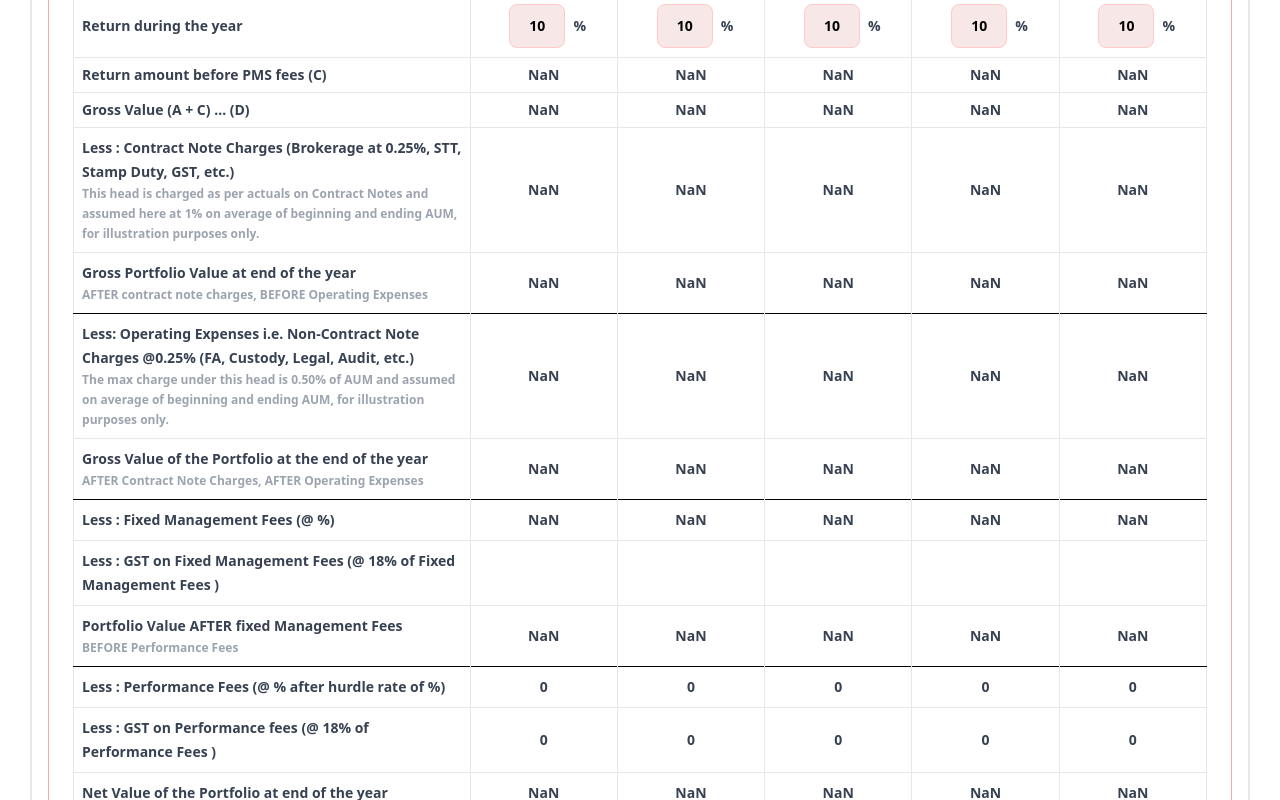
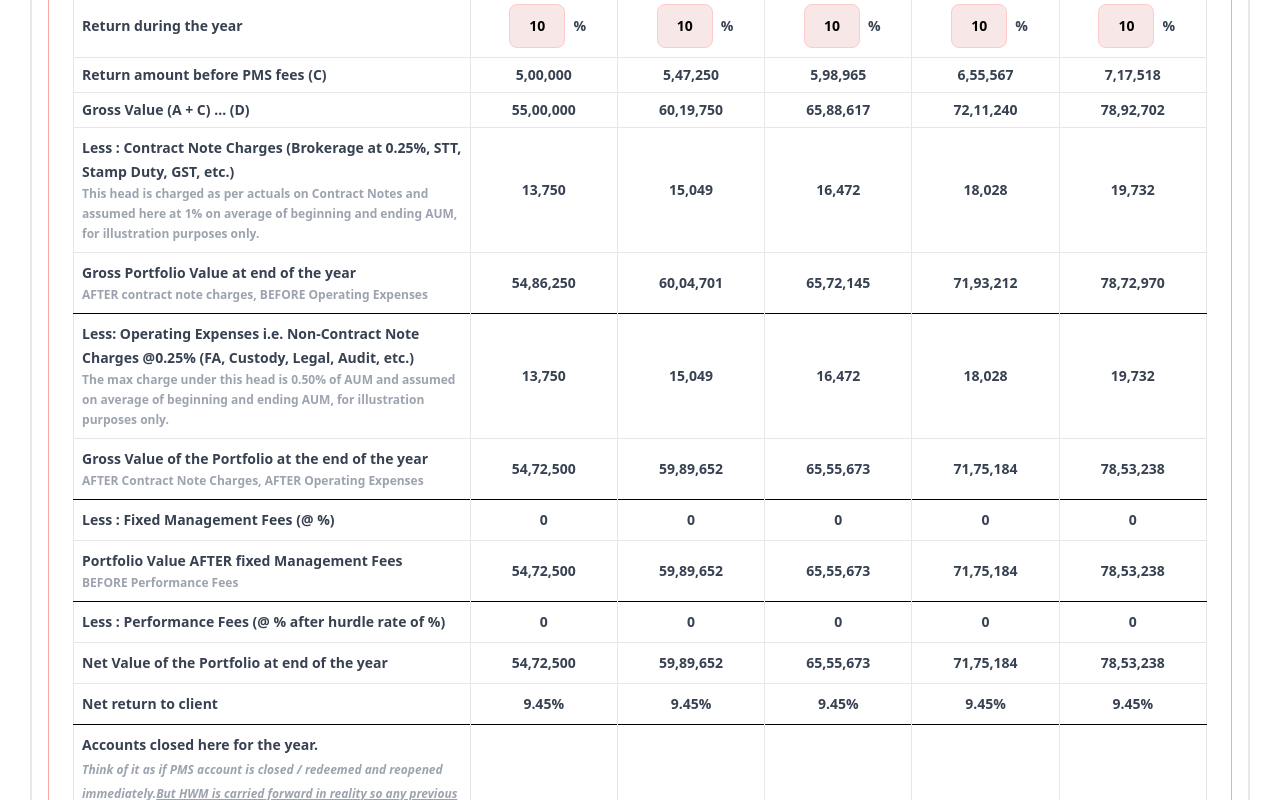
Before and after one commit to sirdroj/oms-fee-calculator, a React (Vite) app: page / in a window 1280 px wide. Shown: the part 880-1680 px from the top of the page. Built offline with nearby package versions, Linux system fonts and the light colour scheme.

Commit message:
removed gst and bug fixing

```diff
--- a/src/components/Calculator_form.jsx
+++ b/src/components/Calculator_form.jsx
@@ -39,13 +39,14 @@ const Test = () => {
     let bkFee = 0.25;
 
 
-    let MFee = parseInt(inputs.AMC)?parseInt(inputs.AMC):0;
+    // let MFee = inputs.AMC?inputs.AMC:0;
+    let MFee = parseInt(inputs.AMC)?inputs.AMC:0;
     let hRate= parseInt(inputs.hurdle_rate)?parseInt(inputs.AMC):0;
     let pFee= parseInt(inputs.Performance_fee)?parseInt(inputs.AMC):0;
 
 
     for (const year of yearList) {
-      let returnPercent=parseInt(inputs.returns[year])?parseInt(inputs.AMC):0;
+      let returnPercent=parseInt(inputs.returns[year])?inputs.returns[year]:0;
 
 
       let treturn = Math.round((tp * returnPercent) / 100);
@@ -55,8 +56,8 @@ const Test = () => {
       let custodyFee = Math.round((tgrossval * OthFee) / 100);
       let portfolioAfterCustody = portfolioAfterBrokrage - custodyFee;
       let managementFee = Math.round((portfolioAfterCustody * MFee) / 100);
-      let gstMfee = Math.round(managementFee * 0.18);
-      let portfolioafterMfee = portfolioAfterCustody - managementFee - gstMfee;
+      // let gstMfee = Math.round(managementFee * 0.18);
+      let portfolioafterMfee = portfolioAfterCustody - managementFee;
       let hurdle = Math.round((tp * hRate) / 100);
 
       let perfomanceFee = 0;
@@ -65,9 +66,9 @@ const Test = () => {
           ((portfolioafterMfee - hurdle - tp) * pFee) / 100;
         // perfomanceFee=hurdle
       }
-      let gstPerfomanceFee = perfomanceFee * 0.18;
+      // let gstPerfomanceFee = perfomanceFee * 0.18;
       let portfolioAfterPfee =
-        portfolioafterMfee - perfomanceFee - gstPerfomanceFee;
+        portfolioafterMfee - perfomanceFee ;
       let netReturn = ((portfolioAfterPfee - tp) * 100) / tp;
       newDatas[year] = {
         nav: tp,
@@ -79,10 +80,10 @@ const Test = () => {
         custodyFee: custodyFee,
         portfolioAfterCustody: portfolioAfterCustody,
         managementFee: managementFee,
-        gstMfee: gstMfee,
+        // gstMfee: gstMfee,
         portfolioafterMfee: portfolioafterMfee,
         perfomanceFee: perfomanceFee,
-        gstPerfomanceFee: gstPerfomanceFee,
+        // gstPerfomanceFee: gstPerfomanceFee,
         portfolioAfterPfee: portfolioAfterPfee,
         netReturn: netReturn,
       };
@@ -385,7 +386,7 @@ const Test = () => {
                 </td>
               ))}
             </tr>
-            <tr className="text-[14px] font-semibold border-b-[1px] 	leading-6 ">
+            {/* <tr className="text-[14px] font-semibold border-b-[1px] 	leading-6 ">
               <td className="border-l-[0px] p-2">
                 Less : GST on Fixed Management Fees (@ 18% of Fixed Management
                 Fees )
@@ -395,7 +396,7 @@ const Test = () => {
                   {formatNumberIndian(datas[year])?.gstMfee?.toLocaleString()}
                 </td>
               ))}
-            </tr>
+            </tr> */}
             <tr className="text-[14px] font-semibold border-b-[1px] border-b-black	leading-6 ">
               <td className="border-l-[0px] p-2">
                 Portfolio Value AFTER fixed Management Fees
@@ -426,7 +427,7 @@ const Test = () => {
                 </td>
               ))}
             </tr>
-            <tr className="text-[14px] font-semibold border-b-[1px] 	leading-6 ">
+            {/* <tr className="text-[14px] font-semibold border-b-[1px] 	leading-6 ">
               <td className="border-l-[0px] p-2">
                 Less : GST on Performance fees (@ 18% of Performance Fees )
               </td>
@@ -437,7 +438,7 @@ const Test = () => {
                   )?.toLocaleString()}
                 </td>
               ))}
-            </tr>
+            </tr> */}
             <tr className="text-[14px] font-semibold border-b-[1px] 	leading-6 ">
               <td className="border-l-[0px] p-2">
                 Net Value of the Portfolio at end of the year{" "}
```
